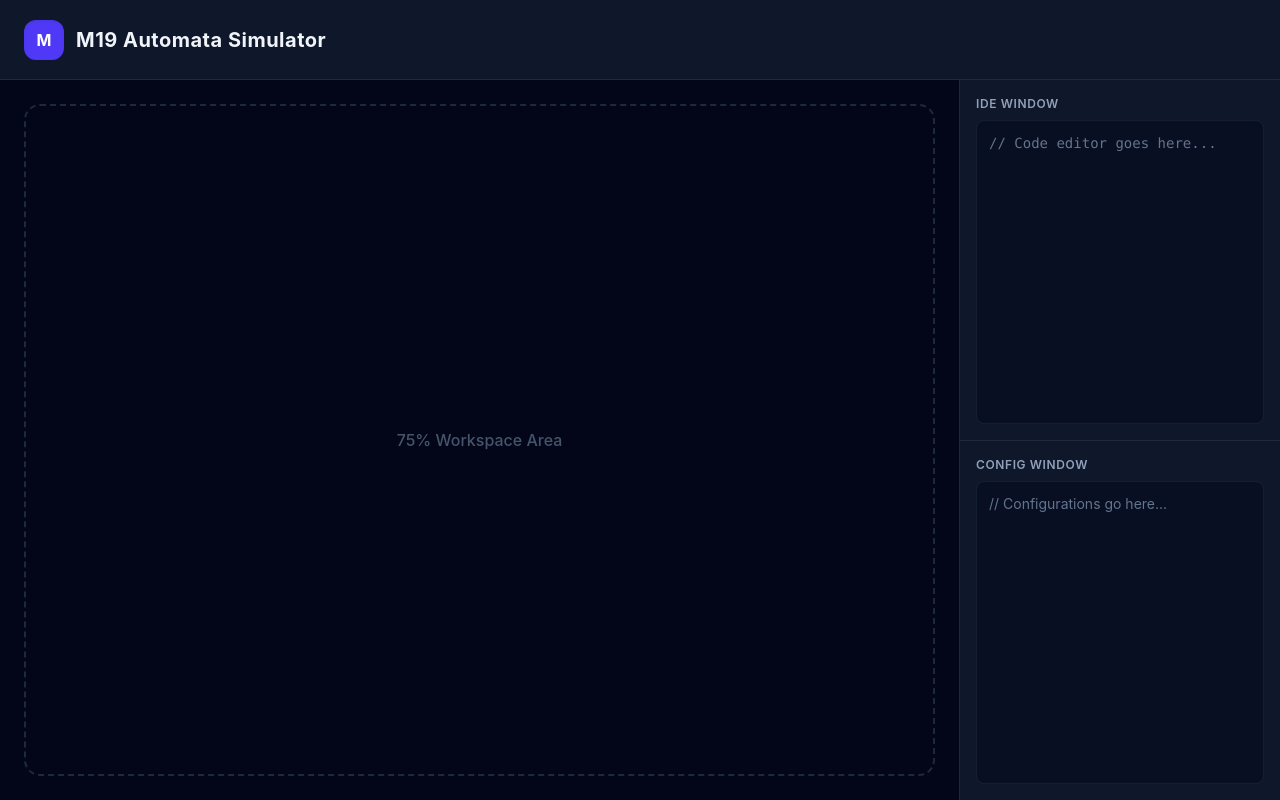
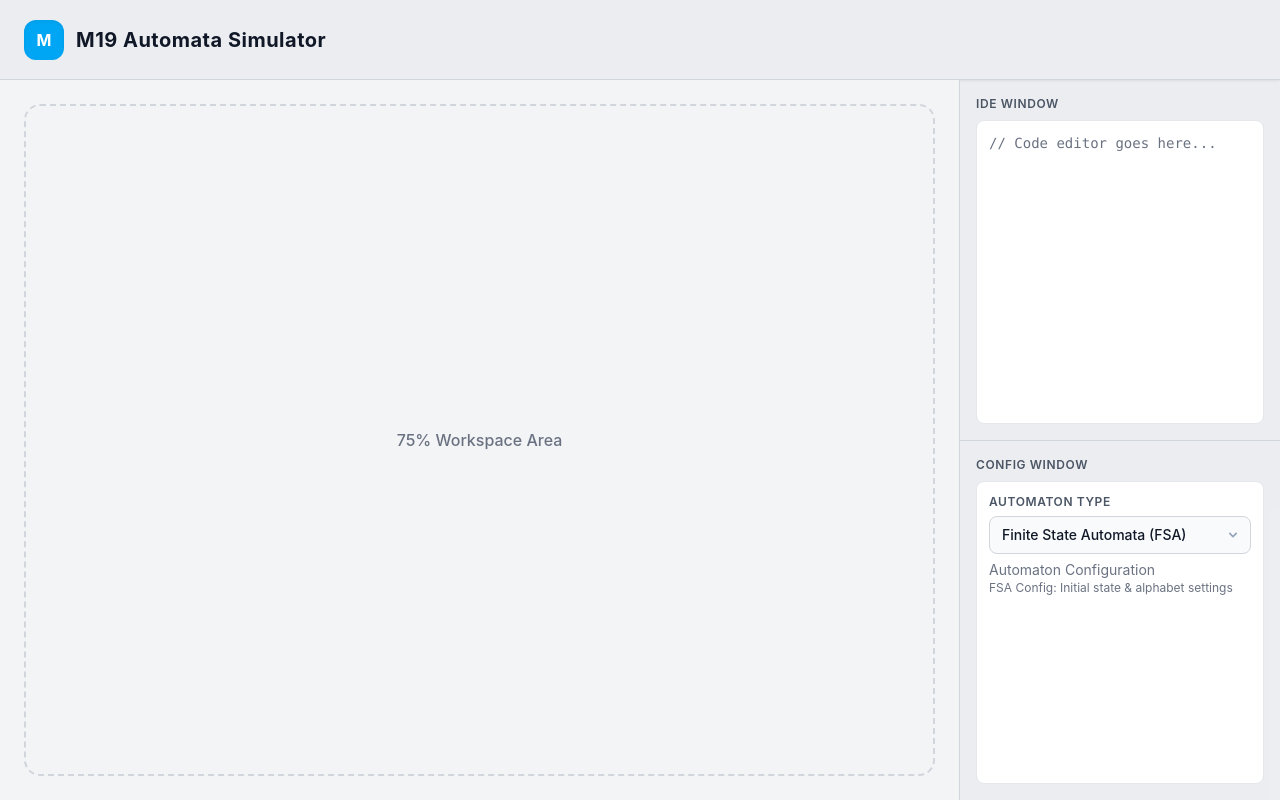
Before and after one commit to Nejmeddine-Mek/M19-Automata-Engine, a React (Vite) app: page / in a window 1280 px wide. Built offline with nearby package versions, Linux system fonts and the light colour scheme.

Commit message:
working on theme and config section

```diff
--- a/src/App.tsx
+++ b/src/App.tsx
@@ -1,47 +1,74 @@
-import Header from "./components/Header"
+import Config from "./components/Config";
+import Header from "./components/Header";
 
-function App() {
+export const THEME = {
+  bgApp: "bg-gray-100",
+  bgSidebar: "bg-gray-200/50",
+  bgPanelInner: "bg-white",
+  bgInput: "bg-gray-50",
+  border: "border-gray-300",
+  borderSubtle: "border-gray-200",
+  textTitle: "text-gray-600",
+  textInput: "text-gray-900",
+  textMuted: "text-gray-500",
+  focusRing: "focus:ring-2 focus:ring-sky-500/40 focus:border-sky-500",
+  fontSans: "font-sans",
+  fontMono: "font-mono",
+};
+/*
+export const THEME = {
+  bgApp: "bg-zinc-950",
+  bgSidebar: "bg-zinc-900/90",
+  bgPanelInner: "bg-zinc-900/40",
+  bgInput: "bg-zinc-950/80",
+  border: "border-zinc-800",
+  borderSubtle: "border-zinc-800/50",
+  textTitle: "text-zinc-400",
+  textInput: "text-zinc-100",
+  textMuted: "text-zinc-500",
+  focusRing: "focus:ring-2 focus:ring-cyan-500/50 focus:border-cyan-500",
+  fontSans: "font-sans",
+  fontMono: "font-mono",
+};*/
 
+export type ThemeType = typeof THEME;
 
+export default function App() {
   return (
-    <>
-<div className="flex flex-col h-screen w-screen overflow-hidden bg-slate-950 text-slate-100 font-sans">
-      <Header />
+    <div className={`flex flex-col h-screen w-screen overflow-hidden ${THEME.bgApp} text-slate-100 ${THEME.fontSans}`}>
+      <Header theme={THEME}/>
 
-      {/* Main Content Area filling remaining space */}
       <main className="flex flex-1 w-full overflow-hidden">
-
-        {/* 75% Left: Workspace */}
-        <section className="w-[75%] h-full bg-slate-950 border-r border-slate-800 p-6 flex items-center justify-center">
-          <div className="w-full h-full border-2 border-dashed border-slate-800 rounded-2xl flex items-center justify-center text-slate-600 font-medium">
+        {/* Workspace */}
+        <section className={`w-[75%] h-full ${THEME.bgApp} ${THEME.border} border-r p-6 flex items-center justify-center`}>
+          <div className={`w-full h-full border-2 border-dashed ${THEME.border} rounded-2xl flex items-center justify-center ${THEME.textMuted} font-medium`}>
             75% Workspace Area
           </div>
         </section>
 
-        {/* 25% Right: Split into IDE & Config */}
-        <section className="w-[25%] h-full bg-slate-900 flex flex-col">
-          {/* Top Half: IDE Window */}
-          <div className="flex-1 border-b border-slate-800 p-4 flex flex-col">
-            <h2 className="text-xs font-semibold uppercase tracking-wider text-slate-400 mb-2">IDE Window</h2>
-            <div className="flex-1 bg-slate-950/40 rounded-lg p-3 text-sm font-mono text-slate-500 border border-slate-800/60">
+        {/* Sidebar */}
+        <section className={`w-[25%] h-full ${THEME.bgSidebar} flex flex-col`}>
+          {/* IDE Window */}
+          <div className={`flex-1 ${THEME.border} border-b p-4 flex flex-col`}>
+            <h2 className={`text-xs font-semibold uppercase tracking-wider ${THEME.textTitle} mb-2`}>
+              IDE Window
+            </h2>
+            <div className={`flex-1 ${THEME.bgPanelInner} rounded-lg p-3 text-sm ${THEME.fontMono} ${THEME.textMuted} ${THEME.borderSubtle} border`}>
               // Code editor goes here...
             </div>
           </div>
 
-          {/* Bottom Half: Config Window */}
+          {/* Config Window */}
           <div className="flex-1 p-4 flex flex-col">
-            <h2 className="text-xs font-semibold uppercase tracking-wider text-slate-400 mb-2">Config Window</h2>
-            <div className="flex-1 bg-slate-950/40 rounded-lg p-3 text-sm text-slate-500 border border-slate-800/60">
-              // Configurations go here...
+            <h2 className={`text-xs font-semibold uppercase tracking-wider ${THEME.textTitle} mb-2`}>
+              Config Window
+            </h2>
+            <div className={`flex-1 ${THEME.bgPanelInner} rounded-lg p-3 text-sm ${THEME.textMuted} ${THEME.borderSubtle} border overflow-y-auto`}>
+              <Config theme={THEME} />
             </div>
           </div>
         </section>
-
       </main>
     </div>
-
-    </>
-  )
+  );
 }
-
-export default App
--- a/src/components/Config.tsx
+++ b/src/components/Config.tsx
@@ -0,0 +1,65 @@
+import { useState } from 'react';
+import type { ThemeType } from '../App';
+
+export type AutomatonType = 'TM' | 'LBA' | 'PDA' | 'FSA';
+
+interface ConfigProps {
+  theme: ThemeType;
+}
+
+export default function Config({ theme }: ConfigProps) {
+  const [selectedType, setSelectedType] = useState<AutomatonType>('FSA');
+
+  return (
+    <div className="flex flex-col gap-3 w-full">
+      <div className="flex flex-col gap-1.5">
+        <label className={`text-xs font-semibold uppercase tracking-wider ${theme.textTitle}`}>
+          Automaton Type
+        </label>
+
+        <div className="relative w-full">
+          <select
+            value={selectedType}
+            onChange={(e) => setSelectedType(e.target.value as AutomatonType)}
+            className={`w-full appearance-none px-3 py-2 pr-8 ${theme.bgInput} ${theme.border} ${theme.textInput} border rounded-lg text-sm font-medium transition-colors ${theme.focusRing} cursor-pointer outline-none`}
+          >
+            <option value="FSA" className={`${theme.bgInput} ${theme.border} ${theme.textInput}`}>Finite State Automata (FSA)</option>
+            <option value="PDA" className={`${theme.bgInput} ${theme.border} ${theme.textInput}`}>PushDown Automata (PDA)</option>
+            <option value="LBA" className={`${theme.bgInput} ${theme.border} ${theme.textInput}`}>Linear Bounded Automaton (LBA)</option>
+            <option value="TM" className={`${theme.bgInput} ${theme.border} ${theme.textInput}`}>Turing Machine (TM)</option>
+          </select>
+
+          <div className="pointer-events-none absolute inset-y-0 right-0 flex items-center px-2.5 text-slate-400">
+            <svg className="w-4 h-4 fill-current" viewBox="0 0 20 20">
+              <path d="M5.293 7.293a1 1 0 011.414 0L10 10.586l3.293-3.293a1 1 0 111.414 1.414l-4 4a1 1 0 01-1.414 0l-4-4a1 1 0 010-1.414z" />
+            </svg>
+          </div>
+        </div>
+        <div>
+            <h4>Automaton Configuration</h4>
+            {(
+                () => {
+                    switch (selectedType) {
+                        case 'FSA':
+                            return <p className="text-xs">FSA Config: Initial state & alphabet settings</p>;
+
+                        case 'PDA':
+                            return <p className="text-xs">PDA Config: Stack alphabet & initial symbol</p>;
+
+                        case 'LBA':
+                            return <p className="text-xs">LBA Config: Tape boundary limits & alphabet</p>;
+
+                        case 'TM':
+                            return <p className="text-xs">TM Config: Blank symbol & multi-tape controls</p>;
+
+                        default:
+                            return null;
+                            }
+                }
+            )()}
+          </div>
+
+      </div>
+    </div>
+  );
+}
--- a/src/components/Header.tsx
+++ b/src/components/Header.tsx
@@ -1,22 +1,21 @@
+import type { ThemeType } from "../App";
 
+interface HeaderProps {
+  theme: ThemeType;
+}
 
-function Header(){
-    return(
-        <>
-            <div className="w-full h-[80px] bg-slate-900 border-b border-slate-800 px-6 flex items-center justify-between shadow-md">
+export default function Header({ theme }: HeaderProps) {
+  return (
+    <div className={`w-full h-[80px] ${theme.bgSidebar} ${theme.border} border-b px-6 flex items-center justify-between shadow-sm`}>
       <div className="flex items-center space-x-3">
-                    {/* Optional Logo Placeholder */}
-                    <div className="w-10 h-10 rounded-xl bg-indigo-600 flex items-center justify-center font-bold text-white shadow-inner">
+        {/* Logo Icon */}
+        <div className="w-10 h-10 rounded-xl bg-sky-500 flex items-center justify-center font-bold text-white shadow-inner">
           M
         </div>
-                    <h1 className="text-xl font-bold tracking-wide text-slate-100">
+        <h1 className={`text-xl font-bold tracking-wide ${theme.textInput}`}>
           M19 Automata Simulator
         </h1>
       </div>
     </div>
-        </>
-    )
+  );
 }
-
-
-export default Header
```
Lines whose indentation alone changed are shown as unchanged.
